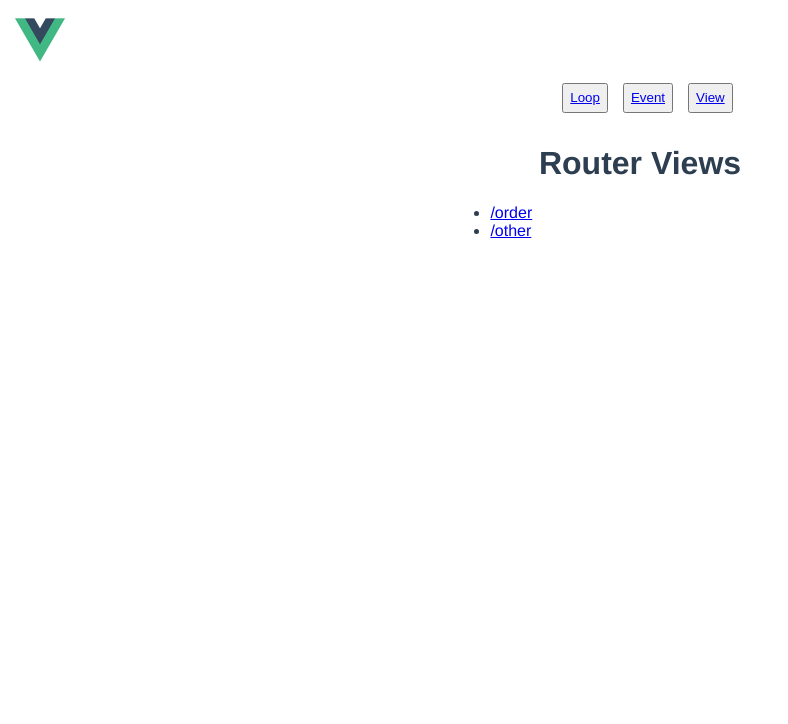
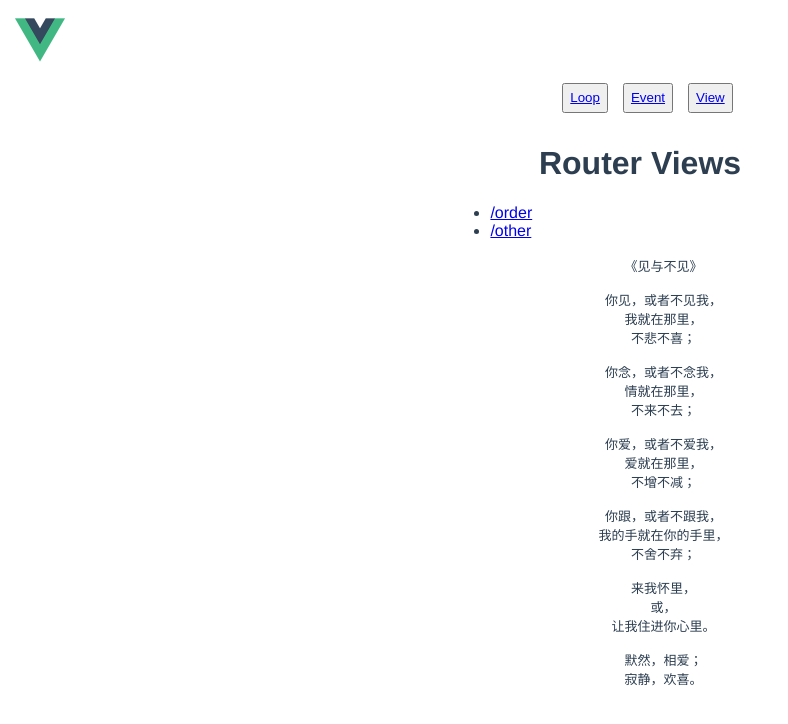
Before and after one commit to wenyumei/vueProject, a Vue app: page /view in a window 1280 px wide. Shown: the top 724 px of the page, without its empty margins (0-788 px from the left). Built offline with nearby package versions, Linux system fonts and the light colour scheme.

Commit message:
pre标签

```diff
--- a/src/components/View.vue
+++ b/src/components/View.vue
@@ -12,6 +12,32 @@
     <router-view class="view one"></router-view>
     <router-view class="view two" name="a"></router-view>
     <router-view class="view three" name="b"></router-view>
+    <pre>
+      《见与不见》
+
+      你见，或者不见我，
+      我就在那里，
+      不悲不喜；
+
+      你念，或者不念我，
+      情就在那里，
+      不来不去；
+
+      你爱，或者不爱我，
+      爱就在那里，
+      不增不减；
+
+      你跟，或者不跟我，
+      我的手就在你的手里，
+      不舍不弃；
+
+      来我怀里，
+      或，
+      让我住进你心里。
+
+      默然，相爱；
+      寂静，欢喜。
+    </pre>
   </div>
 </template>
 
```
